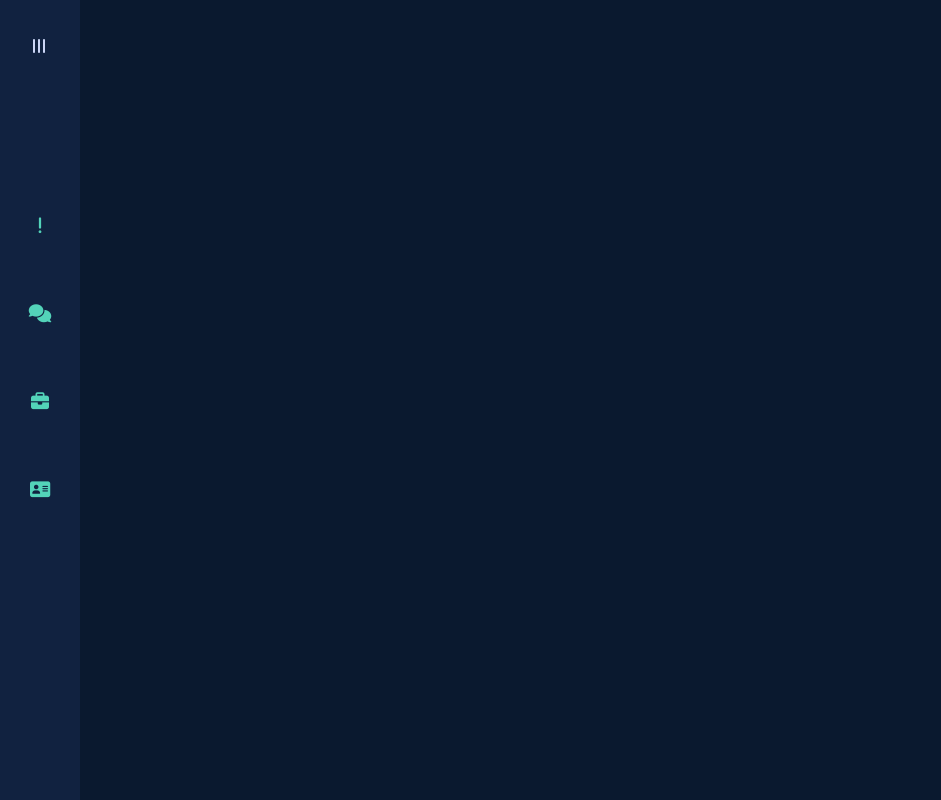
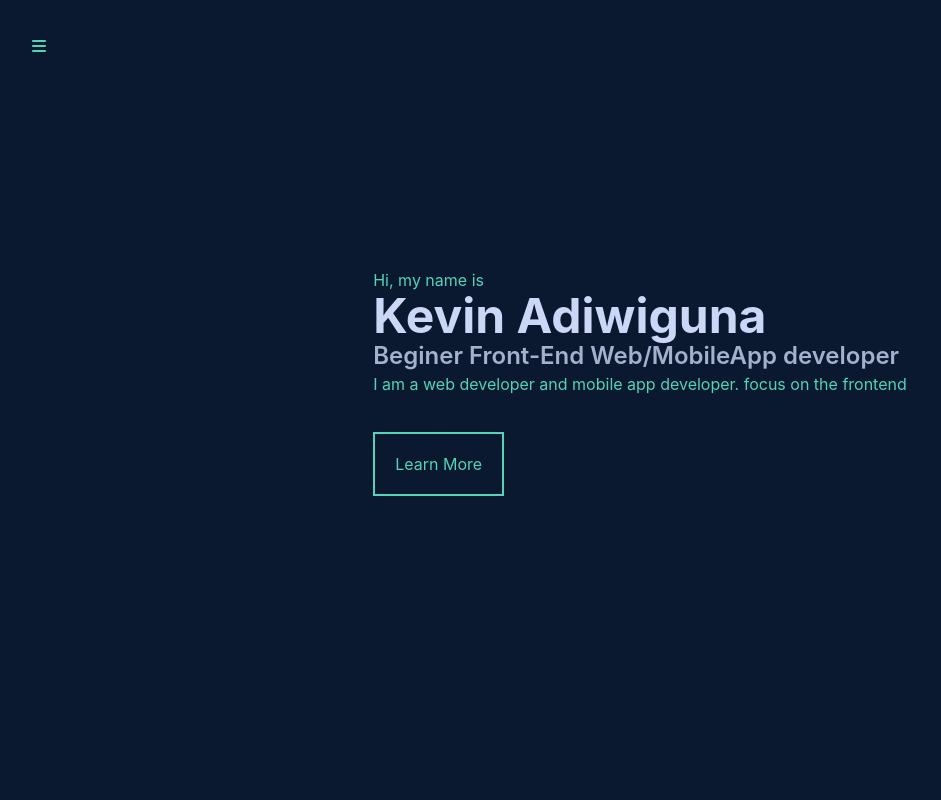
Before and after one commit to KevinAdiwiguna/my-third-profile-website, a React (Create React App) app: page / in a window 1280 px wide. Shown: the whole page, without its empty margins (0-941 px from the left). Built offline with nearby package versions, Linux system fonts and the light colour scheme.

Commit message:
feature: hero

```diff
--- a/src/App.js
+++ b/src/App.js
@@ -1,9 +1,12 @@
+// Components
+import { Hero } from "./Components/Hero/Hero";
 import { Navbar } from "./Components/Navbar/Navbar";
 
 function App() {
   return (
     <div>
       <Navbar/>
+      <Hero/>
     </div>
   );
 }
--- /dev/null
+++ b/src/Components/Hero/Hero.jsx
@@ -0,0 +1,19 @@
+import React from 'react'
+
+export const Hero = () => {
+  return (
+    <div className='h-screen flex items-center justify-center px-5'>
+        <div>
+            <div className='text-left'>
+                <p className='text-secondary'>Hi, my name is</p>
+                <p className='text-primary text-5xl font-bold'>Kevin Adiwiguna</p>
+                <p className='text-primary text-2xl font-semibold opacity-80'>Beginer Front-End Web/MobileApp developer</p>
+                <p className='text-secondary'>I am a web developer and mobile app developer. focus on the frontend</p>
+            </div>
+            <div className='my-14'>
+                <a href="" className='text-secondary p-5 my-10 border-secondary border-2'>Learn More</a>
+            </div>
+        </div>
+    </div>
+  )
+}
--- a/src/Components/Navbar/Molecule/List.jsx
+++ b/src/Components/Navbar/Molecule/List.jsx
@@ -2,22 +2,22 @@ import React from 'react'
 
 export const List = ({open}) => {
   return (
-    <div className='flex justify-center items-center h-[70vh] flex-col'>
+    <div className={`flex justify-center items-center h-[70vh] flex-col ${open ? "opacity-100" : "opacity-0 pointer-events-none"} duration-300`}>
         <div className='text-center text-lg my-4'>
             <i className="fa-sharp fa-solid fa-exclamation text-secondary"></i>
-            <p><a href="" className={`text-primary ${open ? "opacity-100" : "opacity-0 pointer-events-none"} duration-300 `}>About</a></p>
+            <p><a href="" className={`text-primary duration-300 `}>About</a></p>
         </div>
         <div className='text-center text-lg my-4'>
             <i className="fa-solid fa-comments text-secondary"></i>
-            <p><a href="" className={`text-primary ${open ? "opacity-100" : "opacity-0 pointer-events-none"} duration-300 `}>Experience</a></p>
+            <p><a href="" className={`text-primary duration-300 `}>Experience</a></p>
         </div>
         <div className='text-center text-lg my-4'>
             <i className="fa-sharp fa-solid fa-briefcase text-secondary"></i>
-            <p><a href="" className={`text-primary ${open ? "opacity-100" : "opacity-0 pointer-events-none"} duration-300 `}>Work</a></p>
+            <p><a href="" className={`text-primary duration-300 `}>Work</a></p>
         </div>
         <div className='text-center text-lg my-4'>
             <i className="fa-solid fa-address-card text-secondary"></i>
-            <p><a href="" className={`text-primary ${open ? "opacity-100" : "opacity-0 pointer-events-none"} duration-300 `}>Contact</a></p>
+            <p><a href="" className={`text-primary duration-300 `}>Contact</a></p>
         </div>
 
     </div>
--- a/src/Components/Navbar/Navbar.jsx
+++ b/src/Components/Navbar/Navbar.jsx
@@ -2,12 +2,13 @@ import React, {useState} from 'react'
 // Components
 import { List } from './Molecule/List'
 export const Navbar = () => {
-    const [open, setOpen] = useState(false)
+  const [open, setOpen] = useState(false)
+
   return (
-    <div className={`${open ? "w-80" : "w-20"} h-screen bg-slidebar duration-300 fixed`}>
+    <div className={`${open ? "w-80" : "w-0"} h-screen bg-slidebar duration-300 fixed z-10`}>
         <div className=''>
             <div className={`flex text-primary items-center p-8`} onClick={() => setOpen(!open)}>
-                <i className={`fa-solid fa-bars ${open ? "rotate-0" : "rotate-90"} duration-300`}></i>
+                <i className={`fa-solid fa-bars text-secondary ${open ? "rotate-90" : "rotate-0"} duration-300`}></i>
                 <p className={`px-3 text-lg ${open ? "opacity-100" : "opacity-0 pointer-events-none"} duration-200`}>VinEnd</p>
             </div>
             <List open={open}/>
```
